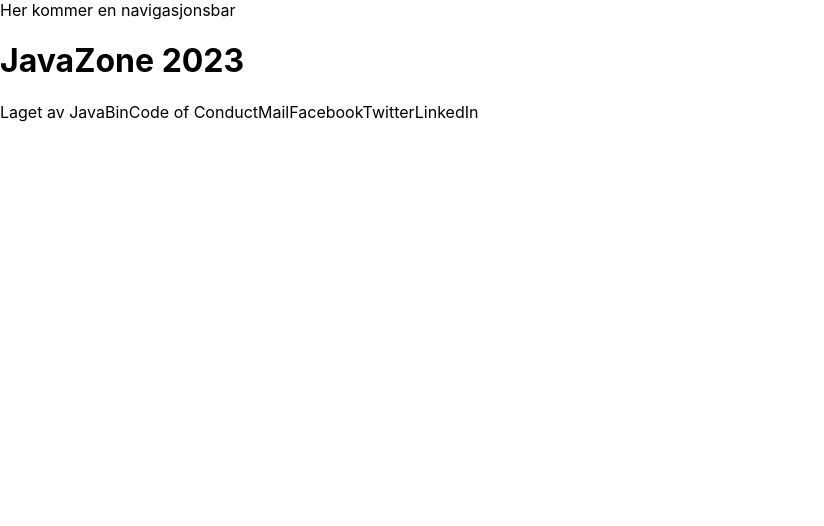
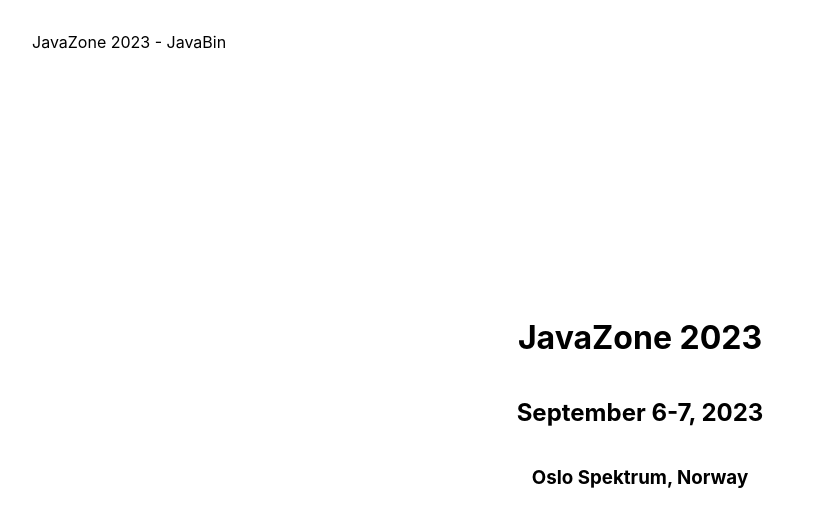
Before and after one commit to javaBin/2023.javazone.no, a Next.js app: page / in a window 1280 px wide. Shown: the top 526 px of the page, without its empty margins (0-824 px from the left). Built offline with nearby package versions, Linux system fonts and the light colour scheme.

Commit message:
Legg på barebones-styling av siden

```diff
--- /dev/null
+++ b/app/footer.module.css
@@ -0,0 +1,9 @@
+.footer {
+  background-color: var(--banner_bakgrunn);
+  min-height: 5rem;
+  grid-template-columns: repeat(auto-fit, minmax(250px, 2fr));
+  align-items: center;
+  justify-items: center;
+  display: grid;
+  color: white;
+}
--- /dev/null
+++ b/app/footer.tsx
@@ -0,0 +1,24 @@
+import styles from './footer.module.css'
+
+export function Footer() {
+  return (
+    <footer className={styles.footer}>
+      <a href="https://java.no" target="_blank" rel="noopener noreferrer">
+        Laget av JavaBin
+      </a>
+      <a href="https://java.no/principles" target="_blank" rel="noopener noreferrer">
+        Code of Conduct
+      </a>
+      <a href="mailto:javazone@java.no">Mail</a>
+      <a href="https://facebook.com/javazoneconference" target="_blank" rel="noopener noreferrer">
+        Facebook
+      </a>
+      <a href="https://twitter.com/javazone" target="_blank" rel="noopener noreferrer">
+        Twitter
+      </a>
+      <a href="https://www.linkedin.com/company/javazone" target="_blank" rel="noopener noreferrer">
+        LinkedIn
+      </a>
+    </footer>
+  )
+}
--- /dev/null
+++ b/app/header.tsx
@@ -0,0 +1,9 @@
+import styles from './layout.module.css'
+
+export function Header() {
+  return (
+    <header className={styles.header}>
+      <p>JavaZone 2023 - JavaBin</p>
+    </header>
+  )
+}
--- /dev/null
+++ b/app/layout.module.css
@@ -0,0 +1,10 @@
+.container {
+  min-height: 100%;
+  display: grid;
+  grid-template-rows: auto 1fr auto;
+}
+
+.header {
+  background-color: var(--banner_bakgrunn);
+  padding: 1rem 2rem;
+}
--- a/app/layout.tsx
+++ b/app/layout.tsx
@@ -1,63 +1,19 @@
 import { ReactNode } from 'react'
 
 import '../styles/globals.css'
+import styles from './layout.module.css'
+import { Footer } from './footer'
+import { Header } from './header'
 
-export default function RootLayout({
-  // Layouts must accept a children prop.
-  // This will be populated with nested layouts or pages
-  children,
-}: {
-  children: ReactNode
-}) {
+export default function RootLayout({ children }: { children: ReactNode }) {
   return (
     <html lang="en">
-      <head>
-        <meta charSet="utf-8" />
-        <meta name="viewport" content="width=device-width,initial-scale=1,shrink-to-fit=no" />
-        <meta name="theme-color" content="#000000" />
-        <meta name="twitter:card" content="summary" />
-        <meta name="twitter:site" content="@JavaZone" />
-        <meta name="twitter:image:alt" content="JavaZone logo" />
-        <meta
-          name="description"
-          content="JavaZone - The biggest community-driven Java conference."
-        />
-        <meta property="og:title" content="JavaZone 2023" />
-        <meta property="og:type" content="website" />
-        <meta property="og:url" content="https://2023.javazone.no" />
-        <meta property="og:description" content="The biggest community-driven Java conference." />
-        <meta property="og:site_name" content="javazone.no" />
-        <title>JavaZone 2023</title>
-      </head>
       <body>
-        <header>Her kommer en navigasjonsbar</header>
-        {children}
-        <footer>
-          <a href="https://java.no" target="_blank" rel="noopener noreferrer">
-            Laget av JavaBin
-          </a>
-          <a href="https://java.no/principles" target="_blank" rel="noopener noreferrer">
-            Code of Conduct
-          </a>
-          <a href="mailto:javazone@java.no">Mail</a>
-          <a
-            href="https://facebook.com/javazoneconference"
-            target="_blank"
-            rel="noopener noreferrer"
-          >
-            Facebook
-          </a>
-          <a href="https://twitter.com/javazone" target="_blank" rel="noopener noreferrer">
-            Twitter
-          </a>
-          <a
-            href="https://www.linkedin.com/company/javazone"
-            target="_blank"
-            rel="noopener noreferrer"
-          >
-            LinkedIn
-          </a>
-        </footer>
+        <div className={styles.container}>
+          <Header />
+          {children}
+          <Footer />
+        </div>
       </body>
     </html>
   )
--- /dev/null
+++ b/app/page.module.css
@@ -0,0 +1,7 @@
+.main {
+  min-height: 100%;
+  display: flex;
+  flex-direction: column;
+  align-items: center;
+  justify-content: center;
+}
--- a/app/page.tsx
+++ b/app/page.tsx
@@ -1,7 +1,11 @@
+import styles from "./page.module.css"
+
 export default function Home() {
   return (
-    <main>
+    <main className={styles.main}>
       <h1>JavaZone 2023</h1>
+      <h2>September 6-7, 2023</h2>
+      <h3>Oslo Spektrum, Norway</h3>
     </main>
   )
 }
--- a/styles/globals.css
+++ b/styles/globals.css
@@ -1,5 +1,6 @@
 html,
 body {
+  height: 100%;
   padding: 0;
   margin: 0;
   font-family: -apple-system, BlinkMacSystemFont, Segoe UI, Roboto, Oxygen, Ubuntu, Cantarell,
@@ -13,6 +14,8 @@
 
 * {
   box-sizing: border-box;
+  --banner_bakgrunn: rgba(255, 255, 255, 0.15);
+
 }
 
 @media (prefers-color-scheme: dark) {
```
Also changed, not shown: app/head.tsx (added, +19 -0 lines).
